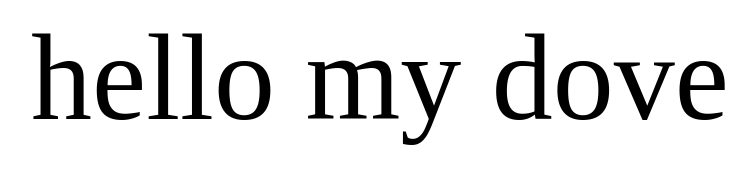
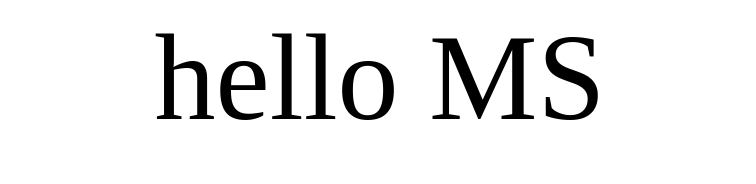
Before and after one commit to SaraHamama/hello-world, a plain HTML site: page index.html in a window 1280 px wide. Shown: the whole page, without its empty margins (260-1016 px from the left). Drawn offline with Linux system fonts and the light colour scheme.

Commit message:
mohssine

```diff
--- a/index.html
+++ b/index.html
@@ -20,7 +20,7 @@ index
 <body>
 <p>
 
-hello my dove
+hello MS
 
 </p>
 
```
